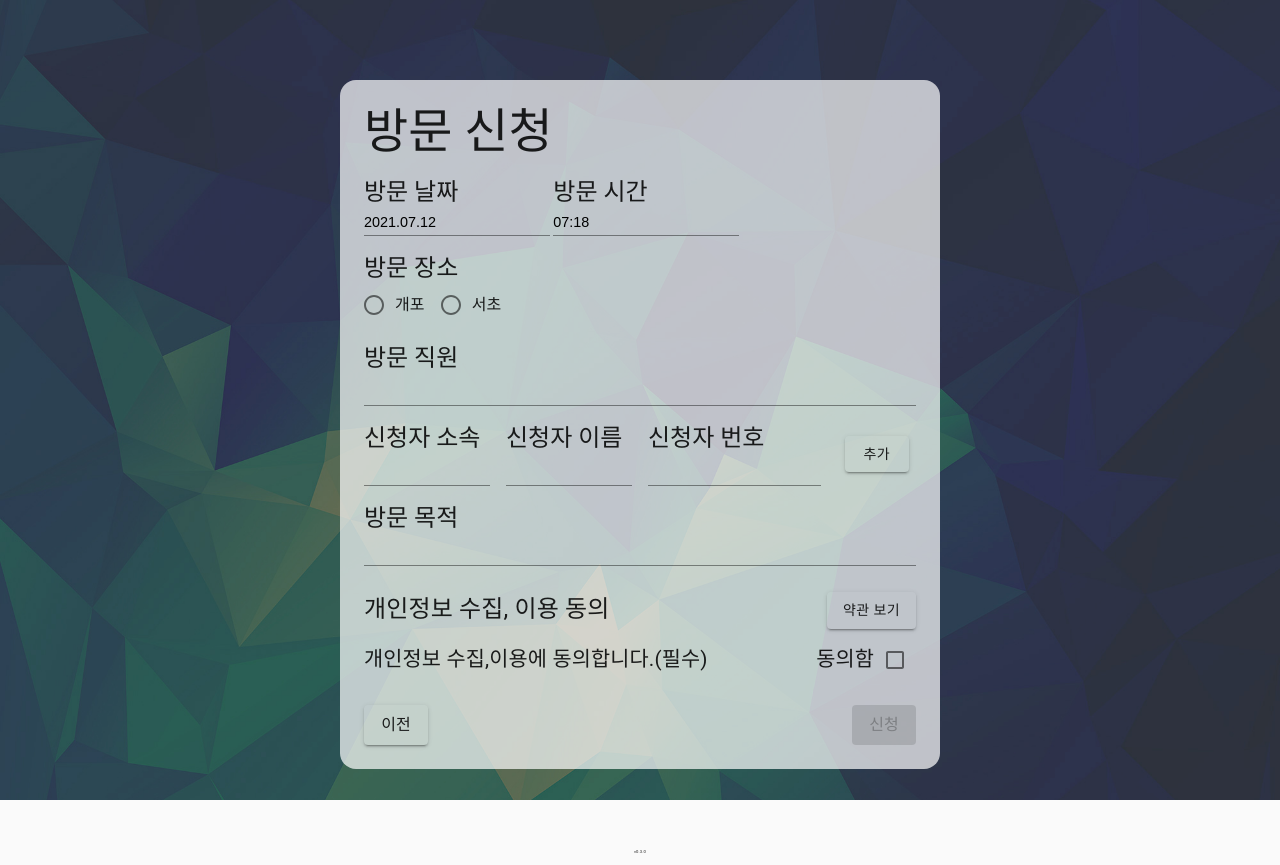
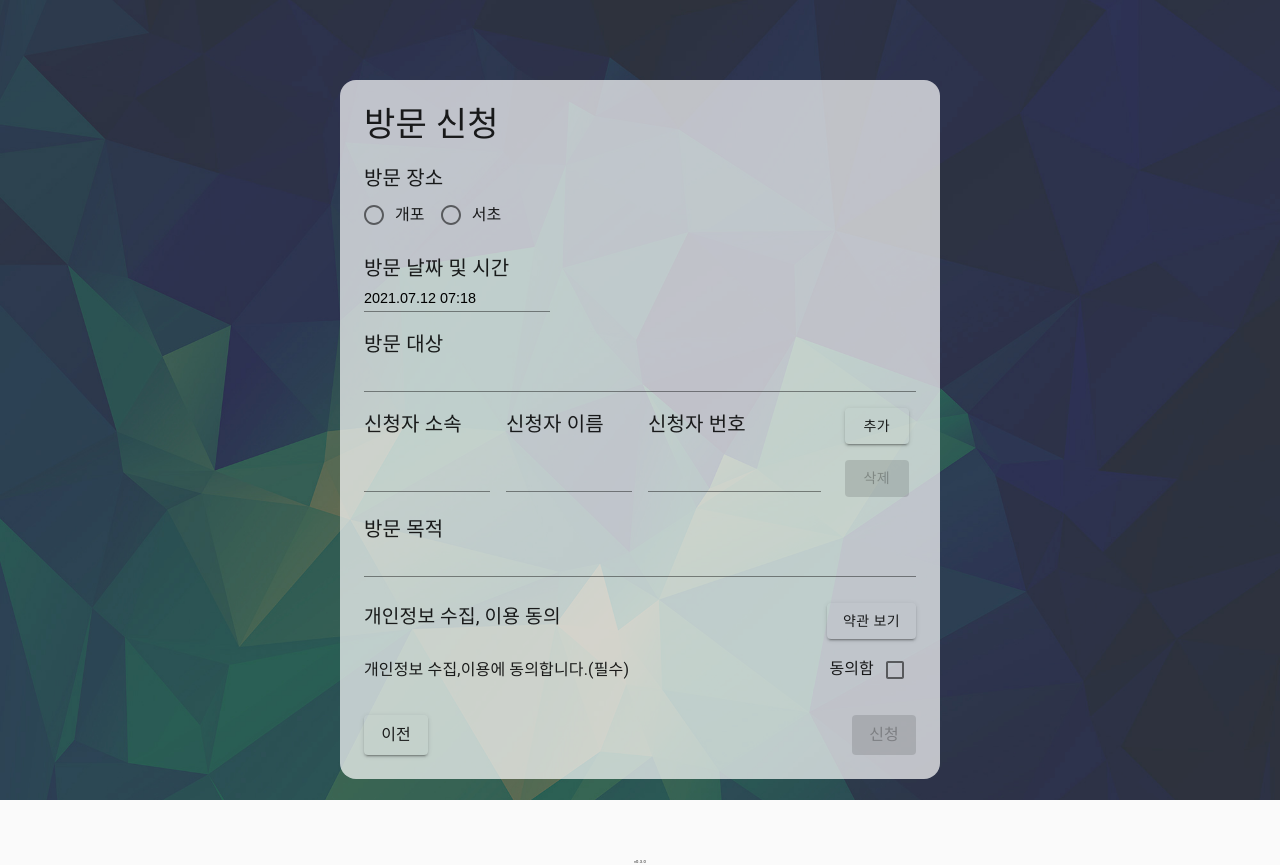
Before and after one commit to 42Sunny/visitor_front, a React (Create React App) app: page /application in a window 1280 px wide. Built offline with nearby package versions, Linux system fonts and the light colour scheme.

Commit message:
VSTR-46 방문 신청 시, 서버에 데이터 보냄

```diff
--- a/package.json
+++ b/package.json
@@ -9,6 +9,7 @@
     "@testing-library/jest-dom": "^5.14.1",
     "@testing-library/react": "^11.2.7",
     "@testing-library/user-event": "^12.8.3",
+    "axios": "^0.21.1",
     "crypto-js": "^4.0.0",
     "qrcode": "^1.4.4",
     "query-string": "^4.3.4",
--- a/src/components/ApplicationContent.js
+++ b/src/components/ApplicationContent.js
@@ -22,9 +22,9 @@ import styles from "styles/Application.module.css";
 import ko from "date-fns/locale/ko";
 import { locItems } from "data/location";
 import QR from "components/QR";
-import { encrypt } from "tools/dataHandler";
 import PrivacyPolicy from "components/PrivacyPolicy";
 import { useHistory } from "react-router-dom";
+import axios from "axios";
 
 registerLocale("ko", ko);
 
@@ -58,41 +58,39 @@ const useStyles = makeStyles({
   },
 });
 
-const makeStaff = (staffName, role) => {
-  return { label: staffName, value: staffName, role };
-};
-
 const ApplicationContent = () => {
   const classes = useStyles();
   const [staff, setStaff] = useState("");
   const [loc, setLoc] = useState("");
   const [accept, setAccept] = useState(false);
-  const [resultIdx, setResultIdx] = useState(-1);
-  const [userAffiliation, setUserAffiliation] = useState("");
+  const [userOrganization, setUserOrganization] = useState("");
   const [userName, setUserName] = useState("");
   const [userPhone, setUserPhone] = useState("");
   const [enterDate, setEnterDate] = useState(new Date());
-  const [enterTime, setEnterTime] = useState(new Date());
-  const [exitTime, setExitTime] = useState(new Date());
   const [purpose, setPurpose] = useState("");
   const [resultOpen, setResultOpen] = useState(false);
   const [data, setData] = useState(null);
-  const [numberOfUser, setNumberOfUser] = useState([]);
+  const [visitor, setVisitor] = useState([
+    {
+      name: "",
+      phone: "",
+      organization: "",
+      reserve_id: 0,
+    },
+  ]);
 
   const history = useHistory();
 
   const handleStaffName = (event) => setStaff(event.target.value);
-  const handleUserAffiliation = (event) =>
-    setUserAffiliation(event.target.value);
+  const handleUserOrganization = (event) =>
+    setUserOrganization(event.target.value);
   const handleUserName = (event) => setUserName(event.target.value);
   const handleUserPhone = (event) => setUserPhone(event.target.value);
   const handlePurpose = (event) => setPurpose(event.target.value);
   const handleLoc = (event) => setLoc(event.target.value);
   const handleEnterDate = (date) => setEnterDate(date);
-  const handleEnterTime = (time) => setEnterTime(time);
-  const handleExitTime = (time) => setExitTime(time);
   const handleClickSubmit = () => {
-    if (checkValues(staff, userName, purpose)) dataSubmit();
+    if (checkValues(staff, userName, purpose)) submitData();
   };
   const handleResultClose = () => {
     history.push("/");
@@ -102,31 +100,58 @@ const ApplicationContent = () => {
   };
 
   const [staffNameError, setStaffNameError] = useState(false);
-  const [userAffiliationError, setUserAffiliationError] = useState(false);
+  const [userOrganizationError, setUserOrganizationError] = useState(false);
   const [userNameError, setUserNameError] = useState(false);
   const [userPhoneError, setUserPhoneError] = useState(false);
   const [purposeError, setPurposeError] = useState(false);
   const [locError, setLocError] = useState(false);
 
-  const makeUser = (key) => {
+  const makeUser = (elem) => {
     return (
-      <React.Fragment key={key}>
+      <React.Fragment key={elem.reserve_id}>
         <Grid item xs={3}>
-          <TextField />
+          <TextField
+            fullWidth
+            value={elem.organization}
+            onChange={(event) => {
+              const newVistor = visitor.slice();
+              newVistor[elem.reserve_id].organization = event.target.value;
+              setVisitor(newVistor);
+            }}
+          />
         </Grid>
         <Grid item xs={3}>
-          <TextField />
+          <TextField
+            fullWidth
+            value={elem.name}
+            onChange={(event) => {
+              const newVistor = visitor.slice();
+              newVistor[elem.reserve_id].name = event.target.value;
+              setVisitor(newVistor);
+            }}
+          />
         </Grid>
         <Grid item xs={4}>
-          <TextField />
+          <TextField
+            fullWidth
+            value={elem.phone}
+            onChange={(event) => {
+              const newVistor = visitor.slice();
+              newVistor[elem.reserve_id].phone = event.target.value;
+              setVisitor(newVistor);
+            }}
+          />
         </Grid>
         <Grid item xs={2} className={classes.plusMinusGrid}>
           <Button
             className={classes.plusMinusBtn}
             variant="contained"
+            disabled
             onClick={() => {
-              const number = numberOfUser.filter((target) => key !== target);
-              setNumberOfUser(number);
+              const number = visitor.filter(
+                (target) => elem.reserve_id !== target.reserve_id
+              );
+              setVisitor(number);
             }}
           >
             삭제
@@ -137,26 +162,42 @@ const ApplicationContent = () => {
   };
 
   const checkValues = (staff, userName, purpose) => {
-    const result =
-      staff === null ||
-      userAffiliation === "" ||
-      userName === "" ||
-      purpose === "" ||
-      userPhone === "" ||
-      loc === "";
+    const result = staff === null || purpose === "" || loc === "";
     setStaffNameError(staff === "");
-    setUserAffiliationError(userName === "");
-    setUserNameError(userName === "");
     setPurposeError(purpose === "");
-    setUserPhoneError(userPhone === "");
     setLocError(loc === "");
     return !result;
   };
 
-  const dataSubmit = () => {
-    const length = postData();
-    setResultIdx(length - 1);
-    setResultOpen(true);
+  const submitData = () => {
+    submitDataToServer();
+  };
+
+  const submitDataToServer = async () => {
+    const hour = enterDate.getHours().toString();
+    const minutes = enterDate.getMinutes().toString();
+    const month = (enterDate.getMonth() + 1).toString();
+    const monthOfDate = enterDate.getDate().toString();
+    const data = {
+      date: `${enterDate.getFullYear()}-${
+        month.length === 1 ? `0${month}` : month
+      }-${monthOfDate.length === 1 ? `0${monthOfDate}` : monthOfDate} ${
+        hour.length === 1 ? `0${hour}` : hour
+      }:${minutes.length === 1 ? `0${minutes}` : minutes}`,
+      place: JSON.parse(loc).label,
+      purpose,
+      targetStaff: staff,
+      visitor,
+    };
+    const result = await axios({
+      method: "post",
+      url: "http://localhost:8080/reserve/create",
+      data: JSON.stringify(data),
+      headers: {
+        "Content-Type": "application/json",
+      },
+    });
+    history.push("/");
   };
 
   const handleCancel = (event) => {
@@ -164,61 +205,16 @@ const ApplicationContent = () => {
     history.go(-1);
   };
 
-  const postData = () => {
-    let prevData = window.localStorage.getItem("reservation");
-    if (prevData === null) prevData = [];
-    else prevData = JSON.parse(prevData);
-    prevData.push({
-      id: prevData.length,
-      state: "accept",
-      enterDate: enterDate.toLocaleDateString("ko-KR", "P"),
-      enterTime: enterTime.toLocaleTimeString("ko-KR", "p"),
-      exitTime: exitTime.toLocaleTimeString("ko-KR", "p"),
-      loc: JSON.parse(loc),
-      staff: makeStaff(staff, "mentor"),
-      userName,
-      userPhone,
-      purpose,
-    });
-    window.localStorage.setItem("reservation", JSON.stringify(prevData));
-    const code = encrypt(
-      prevData[prevData.length - 1],
-      process.env.REACT_APP_AES_KEY
-    );
-    setData(code);
-    return prevData.length;
-  };
   return (
     <Box className={classes.applicationContainer}>
       <Container maxWidth="sm" className={classes.appContainer}>
         <Grid container spacing={2}>
           <Grid item xs={12}>
-            <Typography variant="h3">방문 신청</Typography>
+            <Typography variant="h4">방문 신청</Typography>
           </Grid>
-          <Grid item xs={4}>
-            <Typography variant="h5">방문 날짜</Typography>
-            <DatePicker
-              selected={enterDate}
-              onChange={handleEnterDate}
-              dateFormat="P"
-              locale="ko"
-              className={styles.dateInput}
-            />
-          </Grid>
-          <Grid item xs={4}>
-            <Typography variant="h5">방문 시간</Typography>
-            <DatePicker
-              selected={enterTime}
-              onChange={handleEnterTime}
-              showTimeSelect
-              showTimeSelectOnly
-              dateFormat="p"
-              locale="ko"
-              className={styles.dateInput}
-            />
-          </Grid>
+
           <Grid item xs={12}>
-            <Typography variant="h5">방문 장소</Typography>
+            <Typography variant="h6">방문 장소</Typography>
             <FormControl component="fieldset" error={locError}>
               <RadioGroup
                 row
@@ -239,7 +235,18 @@ const ApplicationContent = () => {
             </FormControl>
           </Grid>
           <Grid item xs={12}>
-            <Typography variant="h5">방문 직원</Typography>
+            <Typography variant="h6">방문 날짜 및 시간</Typography>
+            <DatePicker
+              selected={enterDate}
+              onChange={handleEnterDate}
+              showTimeSelect
+              dateFormat="Pp"
+              locale="ko"
+              className={styles.dateInput}
+            />
+          </Grid>
+          <Grid item xs={12}>
+            <Typography variant="h6">방문 대상</Typography>
             <TextField
               fullWidth
               value={staff}
@@ -249,52 +256,40 @@ const ApplicationContent = () => {
           </Grid>
 
           <Grid item xs={3}>
-            <Typography variant="h5">신청자 소속</Typography>
-            <TextField
-              fullWidth
-              value={userAffiliation}
-              onChange={handleUserAffiliation}
-              error={userAffiliationError}
-            />
+            <Typography variant="h6">신청자 소속</Typography>
           </Grid>
           <Grid item xs={3}>
-            <Typography variant="h5">신청자 이름</Typography>
-            <TextField
-              fullWidth
-              value={userName}
-              onChange={handleUserName}
-              error={userNameError}
-            />
+            <Typography variant="h6">신청자 이름</Typography>
           </Grid>
           <Grid item xs={4}>
-            <Typography variant="h5">신청자 번호</Typography>
-            <TextField
-              fullWidth
-              value={userPhone}
-              onChange={handleUserPhone}
-              error={userPhoneError}
-            />
+            <Typography variant="h6">신청자 번호</Typography>
           </Grid>
           <Grid item xs={2} className={classes.plusMinusGrid}>
             <Button
               className={classes.plusMinusBtn}
               variant="contained"
               onClick={() => {
-                const number = numberOfUser.slice();
-                number.push(new Date().getMilliseconds());
-                setNumberOfUser(number);
+                const newVisitor = visitor.slice();
+                const newData = {
+                  name: "",
+                  organization: "",
+                  phone: "",
+                  reserve_id: visitor.length,
+                };
+                newVisitor.push(newData);
+                setVisitor(newVisitor);
               }}
             >
               추가
             </Button>
           </Grid>
 
-          {numberOfUser.map((user) => {
-            return makeUser(user);
+          {visitor.map((elem) => {
+            return makeUser(elem);
           })}
 
           <Grid item xs={12}>
-            <Typography variant="h5">방문 목적</Typography>
+            <Typography variant="h6">방문 목적</Typography>
             <TextField
               fullWidth
               multiline
--- a/src/components/PrivacyPolicy.js
+++ b/src/components/PrivacyPolicy.js
@@ -10,11 +10,11 @@ const useStyles = makeStyles({
     marginBottom: "10px",
   },
   gridTitle: {
-    fontSize: "1.2rem",
+    fontSize: "1.0rem",
   },
   gridItem: {},
   title: {
-    fontSize: "1.5rem",
+    fontSize: "1.2rem",
     display: "flex",
     justifyContent: "space-between",
   },
@@ -28,7 +28,7 @@ const useStyles = makeStyles({
     display: "flex",
     justifyContent: "space-between",
     alignItems: "center",
-    fontSize: "1.3rem",
+    fontSize: "1.0rem",
     paddingTop: "10px",
   },
   btns: {
--- a/src/routes/CheckReservation.js
+++ b/src/routes/CheckReservation.js
@@ -6,6 +6,29 @@ import { getStateAvatar } from 'tools/getStateAvatar';
 import { Dialog } from '@material-ui/core';
 import { DialogContent } from '@material-ui/core';
 import ApplicationResult from 'components/ApplicationResult';
+import axios from 'axios';
+
+/*
+{
+  "result": "Boolean",
+  "contents" :
+  [
+    {
+      "id": "Long",
+      "place": "String",
+      "targetStaff": "Long",
+      "visitorOrganization": "String",
+      "visitorName": "String",
+      "visitorPhone": "String",
+      "purpose": "String",
+      "date": "Datetime"
+    },
+    {
+      ...
+    }
+  ]
+}
+*/
 
 const CheckReservation = ({ history }) => {
   const styles = useStyles();
@@ -25,9 +48,18 @@ const CheckReservation = ({ history }) => {
     return !result;
   }
 
-  const handleCheck = () => {
+  const handleCheck = async () => {
     if (checkError()) {
-      const data = JSON.parse(window.localStorage.getItem("reservation"));
+      // const data = JSON.parse(window.localStorage.getItem("reservation"));
+      const data = await axios({
+        method: "post",
+        url: "http://localhost:8080/reserves",
+        data: {
+          name: userName,
+          phone: userPhone,
+        }
+      })
+      console.log(data);
       if (data !== null) {
         const checked = data.filter((elem) => elem.userName === userName && elem.userPhone === userPhone);
         setData(checked);
@@ -65,7 +97,7 @@ const CheckReservation = ({ history }) => {
             <Typography variant="h2">방문 예약 조회</Typography>
           </Grid>
           <Grid item xs={2}>
-            <Button variant="outlined" onClick={handleBack} className={styles.checkButton}>
+            <Button variant="contained" onClick={handleBack} className={styles.checkButton}>
               <Typography variant="h5">홈 화면</Typography>
             </Button>
           </Grid>
@@ -84,7 +116,7 @@ const CheckReservation = ({ history }) => {
             </Box>
           </Grid>
           <Grid item xs={2}>
-            <Button variant="outlined" className={styles.checkButton} onClick={handleCheck}>
+            <Button variant="contained" className={styles.checkButton} onClick={handleCheck}>
               <Typography variant="h5">조회</Typography>
             </Button>
           </Grid>
@@ -98,22 +130,18 @@ const CheckReservation = ({ history }) => {
               <>
                 <Box className={styles.checkListComment}>상태를 클릭하여 상세 페이지로 이동할 수 있습니다.</Box>
                 <Grid container spacing={1}>
-                  <Grid item xs={2} className={styles.checkListTitle}><Typography variant="h5">방문 날짜</Typography></Grid>
-                  <Grid item xs={2} className={styles.checkListTitle}><Typography variant="h5">입장 시간</Typography></Grid>
-                  <Grid item xs={2} className={styles.checkListTitle}><Typography variant="h5">퇴장 시간</Typography></Grid>
-                  <Grid item xs={2} className={styles.checkListTitle}><Typography variant="h5">방문 장소</Typography></Grid>
-                  <Grid item xs={2} className={styles.checkListTitle}><Typography variant="h5">방문 대상</Typography></Grid>
-                  <Grid item xs={2} className={styles.checkListTitle}><Typography variant="h5">상태</Typography></Grid>
+                  <Grid item xs={3} className={styles.checkListTitle}><Typography variant="h5">방문 날짜</Typography></Grid>
+                  <Grid item xs={3} className={styles.checkListTitle}><Typography variant="h5">방문 장소</Typography></Grid>
+                  <Grid item xs={3} className={styles.checkListTitle}><Typography variant="h5">방문 대상</Typography></Grid>
+                  <Grid item xs={3} className={styles.checkListTitle}><Typography variant="h5">방문 목적</Typography></Grid>
                 </Grid>
 
                 {data.map((elem) => (
                   <Grid container spacing={1} key={elem.id}>
-                    <Grid item xs={2} className={styles.checkElem}><Typography variant="h6">{elem.enterDate}</Typography></Grid>
-                    <Grid item xs={2} className={styles.checkElem}><Typography variant="h6">{elem.enterTime}</Typography></Grid>
-                    <Grid item xs={2} className={styles.checkElem}><Typography variant="h6">{elem.exitTime}</Typography></Grid>
-                    <Grid item xs={2} className={styles.checkElem}><Typography variant="h6">{elem.loc.label}</Typography></Grid>
-                    <Grid item xs={2} className={styles.checkElem}><Typography variant="h6">{`${elem.staff.label} ${staffSuffix[elem.staff.role]}`}</Typography></Grid>
-                    <Grid item xs={2} className={styles.checkElem}><Button onClick={() => { handleClickAvatar(elem); }}>{getStateAvatar(elem.state)}</Button></Grid>
+                    <Grid item xs={3} className={styles.checkElem}><Typography variant="h6">{elem.date}</Typography></Grid>
+                    <Grid item xs={3} className={styles.checkElem}><Typography variant="h6">{elem.place}</Typography></Grid>
+                    <Grid item xs={3} className={styles.checkElem}><Typography variant="h6">{elem.targetStaff}</Typography></Grid>
+                    <Grid item xs={3} className={styles.checkElem}><Typography variant="h6">{elem.purpose}</Typography></Grid>
                   </Grid>
                 ))}
               </>
--- a/src/routes/Index.js
+++ b/src/routes/Index.js
@@ -44,7 +44,6 @@ const Index = () => {
         <Button
           variant="contained"
           className={[classes.menuButton, classes.link]}
-          disabled
           onClick={() => {
             history.push("/check-reservation");
           }}
```
Also changed, not shown: src/styles/CheckReservationStyle.js (+11 -7 lines), 1 other file (tests, documents, lock files or other folders).
